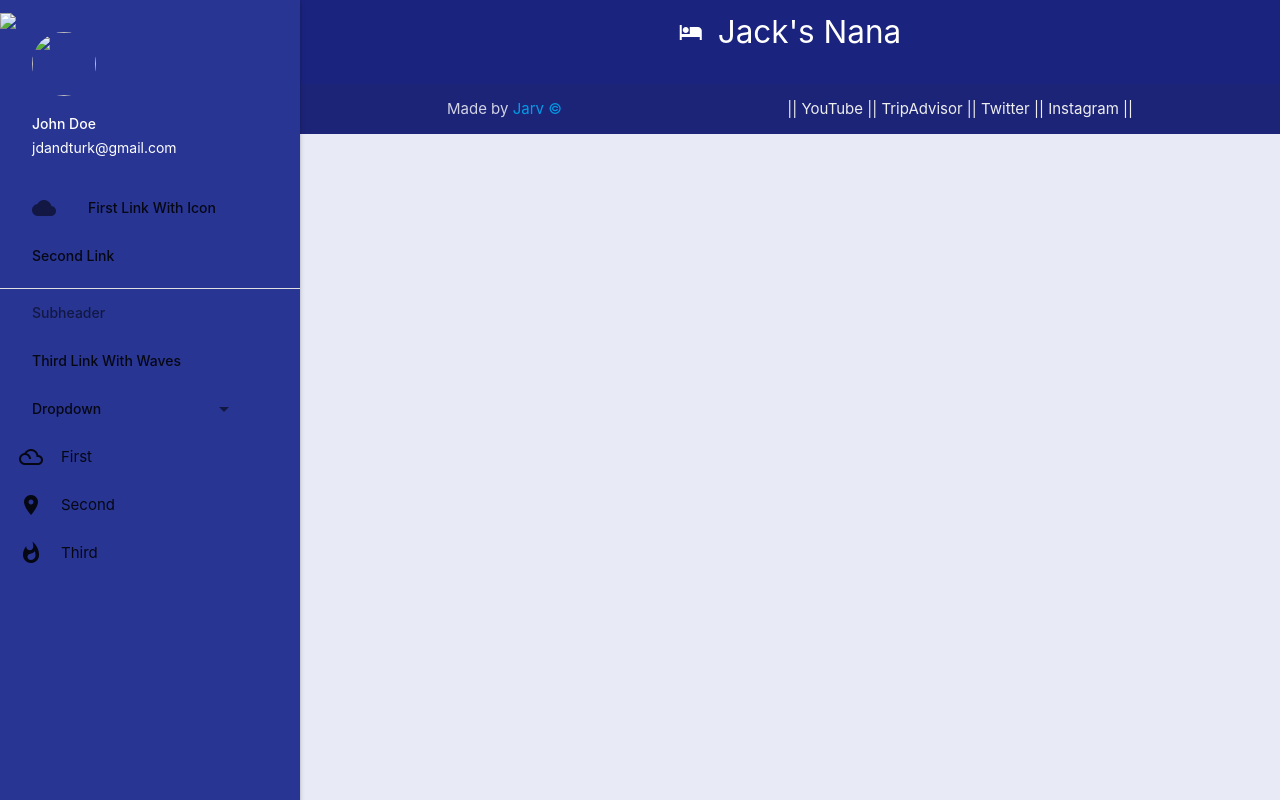
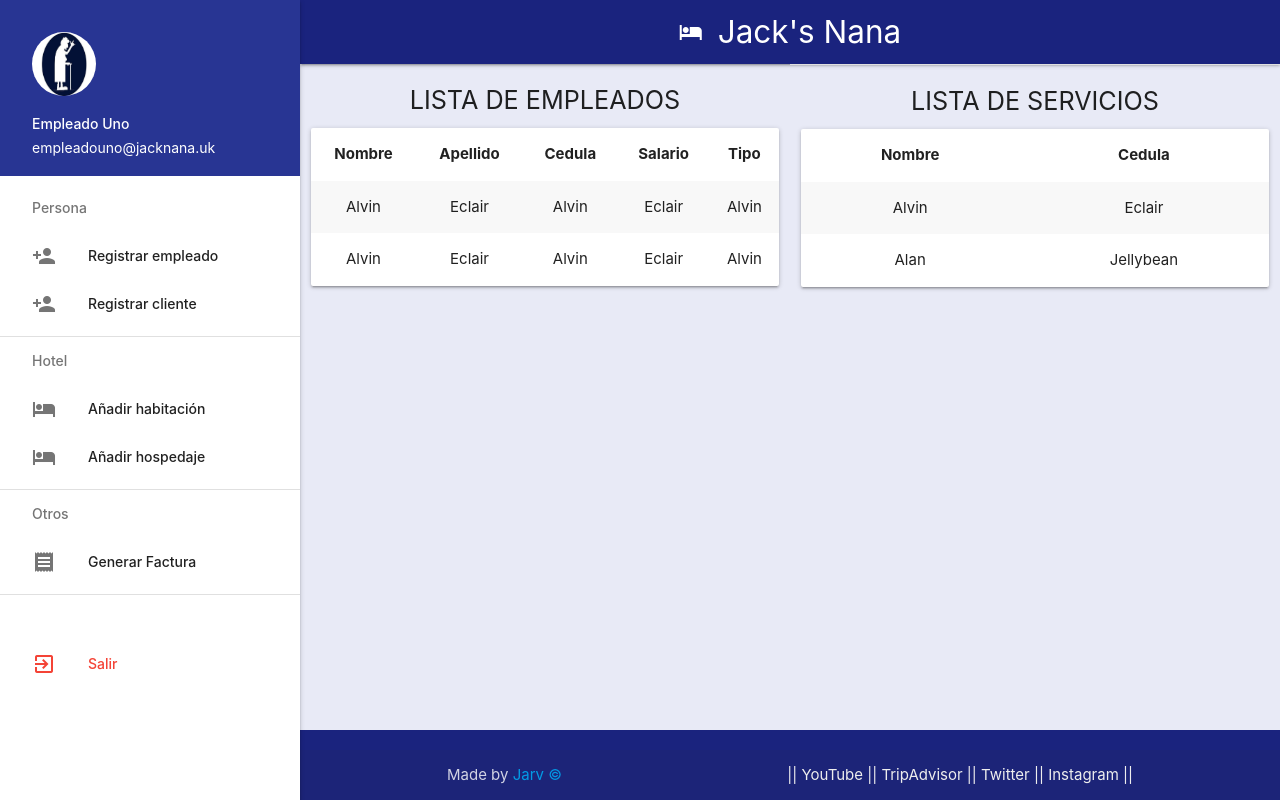
Before and after one commit to JesusRed/HotelWeb, a plain HTML site: page pages/admin.html in a window 1280 px wide. Drawn offline with nearby package versions, Linux system fonts and the light colour scheme.

Commit message:
panel end

```diff
--- a/css/style.css
+++ b/css/style.css
@@ -57,12 +57,12 @@
 
 /*ADMIN.HTML*/
 
-#cabeza-admin, #pie-admin {
+#cabeza-admin, #main_admin, #pie-admin {
 	padding-left: 300px;
 }
 
 @media only screen and (max-width : 992px) {
-	#cabeza-admin,  #pie-admin {
+	#cabeza-admin, #main_admin,  #pie-admin {
 		padding-left: 0;
 	}
 }
--- a/pages/admin.html
+++ b/pages/admin.html
@@ -19,6 +19,7 @@
 </head>
 
 <body>
+
     <!--ENCABEZADO-->
     <header id="cabeza-admin">
         <nav class="indigo darken-4" role="navigation">
@@ -35,65 +36,109 @@
             </div>
         </nav>
     </header>
-
     <!--PANEL DE OPCIONES-->
-    <ul id="sidenav-1" class="sidenav sidenav-fixed indigo darken-3">
+    <ul id="sidenav-1" class="sidenav sidenav-fixed ">
         <li>
-            <div class="user-view">
+            <div class="user-view indigo darken-3">
                 <div class="background">
-                    <img src="images/office.jpg">
+                    <img src="/resources/logo.jpg">
                 </div>
-                <a href="#user"><img class="circle" src="images/yuna.jpg"></a>
-                <a href="#name"><span class="white-text name">John Doe</span></a>
-                <a href="#email"><span class="white-text email">jdandturk@gmail.com</span></a>
+                <a href="#user"><img class="circle" src="/resources/logo.jpg"></a>
+                <a href="#name"><span class="white-text name">Empleado Uno</span></a>
+                <a href="#email"><span class="white-text email">empleadouno@jacknana.uk</span></a>
             </div>
         </li>
-        <li><a href="#!"><i class="material-icons">cloud</i>First Link With Icon</a></li>
-        <li><a href="#!">Second Link</a></li>
+        <li><a class="subheader">Persona</a></li>
+        <li><a class="waves-effect" href="#!"><i class="material-icons">person_add</i>Registrar empleado</a></li>
+        <li><a class="waves-effect" href="#!"><i class="material-icons">person_add</i>Registrar cliente</a></li>
         <li>
             <div class="divider"></div>
         </li>
-        <li><a class="subheader">Subheader</a></li>
-        <li><a class="waves-effect" href="#!">Third Link With Waves</a></li>
-        <li><a class="dropdown-trigger" href="#!" data-target="dropdown1">Dropdown<i
-                    class="material-icons right">arrow_drop_down</i></a></li>
+        <li><a class="subheader">Hotel</a></li>
+        <li><a class="waves-effect" href="#!"><i class="material-icons">hotel</i>Añadir habitación</a></li>
+        <li><a class="waves-effect" href="#!"><i class="material-icons">hotel</i>Añadir hospedaje</a></li>
+        <li>
+            <div class="divider"></div>
+        </li>
+        <li><a class="subheader">Otros</a></li>
+        <li><a class="waves-effect" href="#!"><i class="material-icons">receipt</i>Generar Factura</a></li>
+        <li>
+            <div class="divider"></div>
+        </li>
+        <br><br>
+        <li><a class="waves-effect red-text" href="#!"><i class="material-icons red-text">exit_to_app</i>Salir</a></li>
 
-        <!-- Dropdown Structure -->
-        <ul id='dropdown1' class='dropdown-content'>
-            <li><a href="#!">one</a></li>
-            <li><a href="#!">two</a></li>
-            <li class="divider" tabindex="-1"></li>
-            <li><a href="#!">three</a></li>
-            <li><a href="#!"><i class="material-icons">view_module</i>four</a></li>
-            <li><a href="#!"><i class="material-icons">cloud</i>five</a></li>
-        </ul>
-        <ul class="collapsible expandabl">
-            <li>
-                <div class="collapsible-header"><i class="material-icons">filter_drama</i>First</div>
-                <div class="collapsible-body  indigo darken-4">
-                        <p></p>
-                        <a class="waves-effect waves-light btn">button</a>
-                        <br>
-                        <a class="waves-effect waves-light btn"><i class="material-icons left">cloud</i>button</a>
-                        <br>
-                        <a class="waves-effect waves-light btn"><i class="material-icons right">cloud</i>button</a>
-                    <span>ghsafwefwaergwre</span>
-                </div>
-
-            </li>
-            <li>
-                <div class="collapsible-header"><i class="material-icons">place</i>Second</div>
-                <div class="collapsible-body"><span>Lorem ipsum dolor sit amet.</span></div>
-            </li>
-            <li>
-                <div class="collapsible-header"><i class="material-icons">whatshot</i>Third</div>
-                <div class="collapsible-body"><span>Lorem ipsum dolor sit amet.</span></div>
-            </li>
-        </ul>
     </ul>
 
+    <!--TABLAS Y LISTAS-->
+    <main id="main_admin">
+        <div class="row">
+            <div class="col s12 l6">
+                <h4 class="center-align flow-text">LISTA DE EMPLEADOS</h4>
+                <div class="card">
+                    <table class="striped centered highlight">
+                        <thead>
+                            <tr>
+                                <th>Nombre</th>
+                                <th>Apellido</th>
+                                <th>Cedula</th>
+                                <th>Salario</th>
+                                <th>Tipo</th>
 
+                            </tr>
+                        </thead>
 
+                        <tbody>
+                            <tr>
+                                <td>Alvin</td>
+                                <td>Eclair</td>
+                                <td>Alvin</td>
+                                <td>Eclair</td>
+                                <td>Alvin</td>
+                            </tr>
+                            <tr>
+                                <td>Alvin</td>
+                                <td>Eclair</td>
+                                <td>Alvin</td>
+                                <td>Eclair</td>
+                                <td>Alvin</td>
+                            </tr>
+
+                        </tbody>
+                    </table>
+                </div>
+            </div>
+            <div class="divider"></div>
+            <div class="col s12 l6">
+                <h4 class="center-align flow-text">LISTA DE SERVICIOS</h4>
+                <div class="card">
+                    <table class="striped centered highlight">
+                        <thead>
+                            <tr>
+                                <th>Nombre</th>
+                                <th>Cedula</th>
+
+                            </tr>
+                        </thead>
+
+                        <tbody>
+                            <tr>
+                                <td>Alvin</td>
+                                <td>Eclair</td>
+
+                            </tr>
+                            <tr>
+                                <td>Alan</td>
+                                <td>Jellybean</td>
+
+                            </tr>
+
+                        </tbody>
+                    </table>
+                </div>
+            </div>
+        </div>
+    </main>
 
     <!--PIE DE PAGINA-->
     <footer class="page-footer indigo darken-4" id="pie-admin">
```
